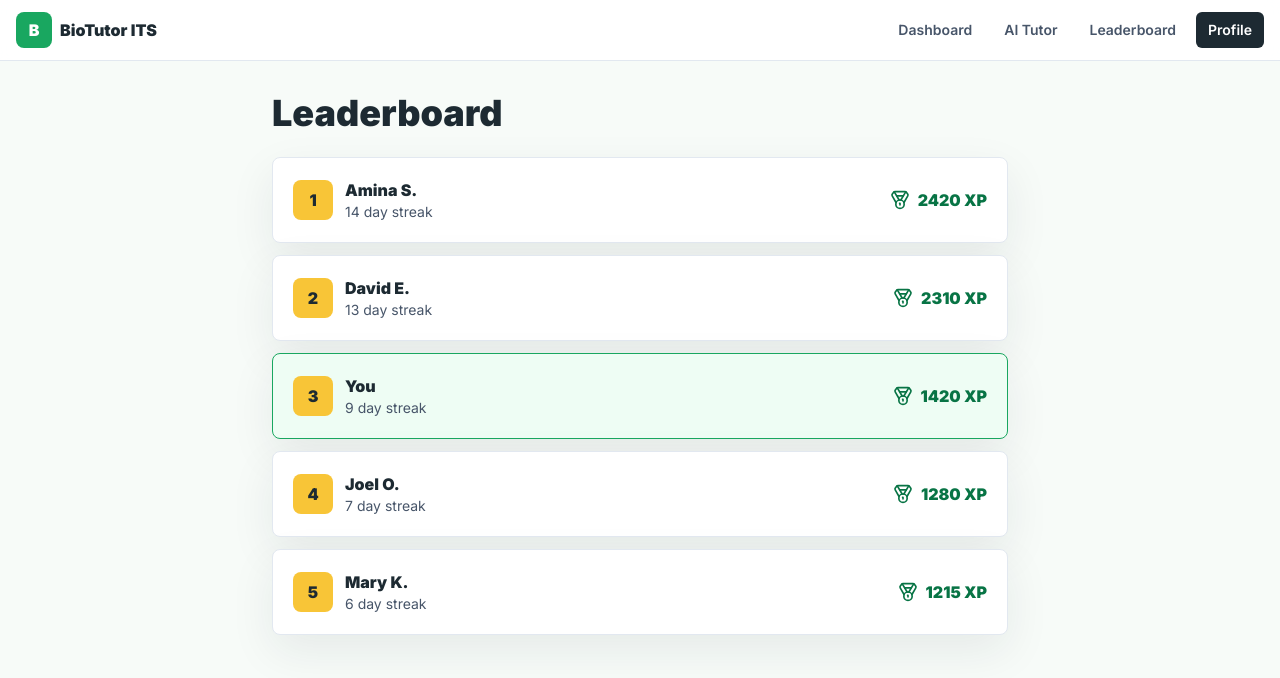
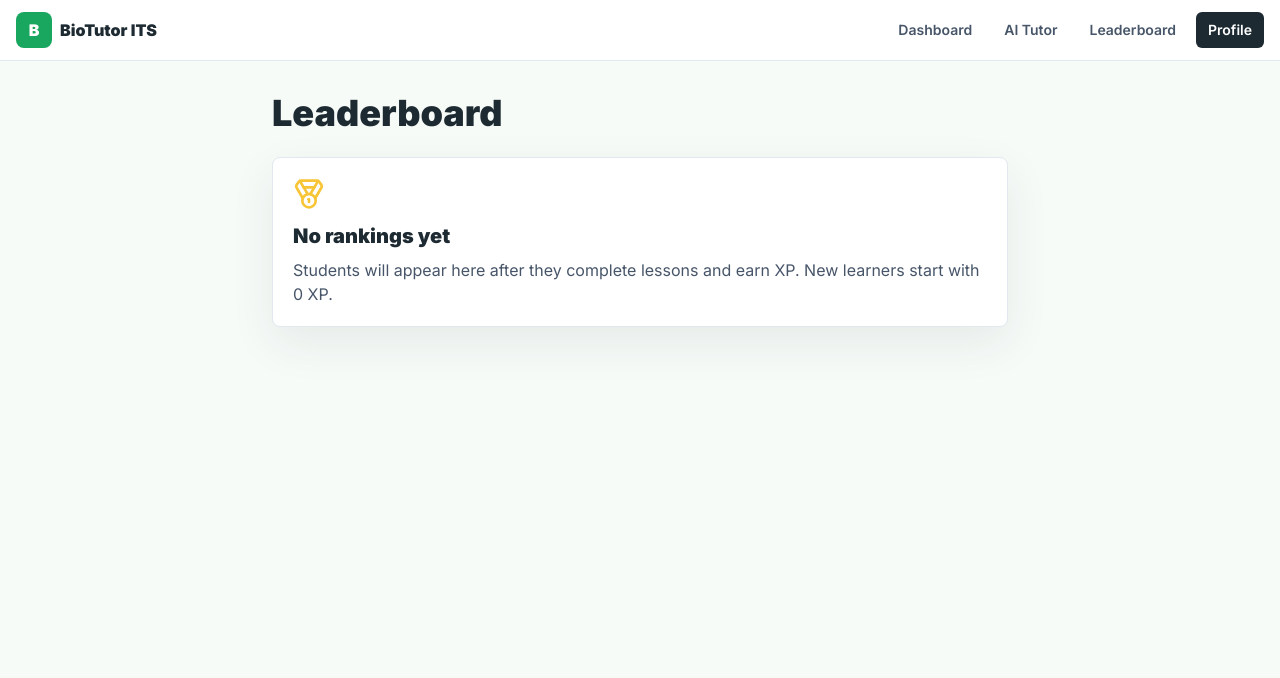
Before and after one commit to Kamsal01/BioTutorAI, a Next.js app: page /leaderboard in a window 1280 px wide. Shown: the top 678 px of the page. Built offline with nearby package versions, Linux system fonts and the light colour scheme.

Commit message:
Remove fake student records

```diff
--- a/app/leaderboard/page.tsx
+++ b/app/leaderboard/page.tsx
@@ -1,13 +1,7 @@
 import { Medal } from "lucide-react";
 import { Topbar, Shell, Card } from "@/components/ui";
 
-const leaders = [
-  ["Amina S.", 2420, 14],
-  ["David E.", 2310, 13],
-  ["You", 1420, 9],
-  ["Joel O.", 1280, 7],
-  ["Mary K.", 1215, 6]
-];
+const leaders: { name: string; xp: number; streak: number }[] = [];
 
 export default function LeaderboardPage() {
   return (
@@ -16,17 +10,23 @@ export default function LeaderboardPage() {
       <div className="mx-auto max-w-3xl px-4 py-8">
         <h1 className="text-4xl font-black">Leaderboard</h1>
         <div className="mt-6 space-y-3">
-          {leaders.map(([name, xp, streak], index) => (
-            <Card key={String(name)} className={name === "You" ? "border-leaf-500 bg-leaf-50" : ""}>
+          {leaders.length === 0 ? (
+            <Card>
+              <Medal className="h-8 w-8 text-sun" />
+              <h2 className="mt-3 text-xl font-black">No rankings yet</h2>
+              <p className="mt-2 text-slate-600">Students will appear here after they complete lessons and earn XP. New learners start with 0 XP.</p>
+            </Card>
+          ) : leaders.map(({ name, xp, streak }, index) => (
+            <Card key={name}>
               <div className="flex items-center justify-between gap-4">
                 <div className="flex items-center gap-3">
                   <span className="grid h-10 w-10 place-items-center rounded-lg bg-sun font-black">{index + 1}</span>
                   <div>
-                    <h2 className="font-black">{String(name)}</h2>
-                    <p className="text-sm text-slate-600">{String(streak)} day streak</p>
+                    <h2 className="font-black">{name}</h2>
+                    <p className="text-sm text-slate-600">{streak} day streak</p>
                   </div>
                 </div>
-                <p className="flex items-center gap-2 font-black text-leaf-700"><Medal className="h-5 w-5" /> {String(xp)} XP</p>
+                <p className="flex items-center gap-2 font-black text-leaf-700"><Medal className="h-5 w-5" /> {xp} XP</p>
               </div>
             </Card>
           ))}
--- a/app/teacher/page.tsx
+++ b/app/teacher/page.tsx
@@ -42,11 +42,7 @@ export default function TeacherDashboard() {
           <aside className="space-y-5">
             <Card>
               <h2 className="flex items-center gap-2 text-xl font-black"><Users className="h-5 w-5 text-leaf-700" /> Students needing support</h2>
-              <ul className="mt-4 space-y-3 text-sm text-slate-600">
-                <li><strong>Amina S.</strong> - Pests and diseases, 42%</li>
-                <li><strong>Joel O.</strong> - Fertilization and development, 48%</li>
-                <li><strong>Mary K.</strong> - Conservation methods, 39%</li>
-              </ul>
+              <p className="mt-3 text-sm text-slate-600">No student records yet. Learners who score below the mastery threshold will appear here after completing quizzes.</p>
             </Card>
             <Card>
               <h2 className="flex items-center gap-2 text-xl font-black"><Download className="h-5 w-5 text-coral" /> Reports</h2>
```
